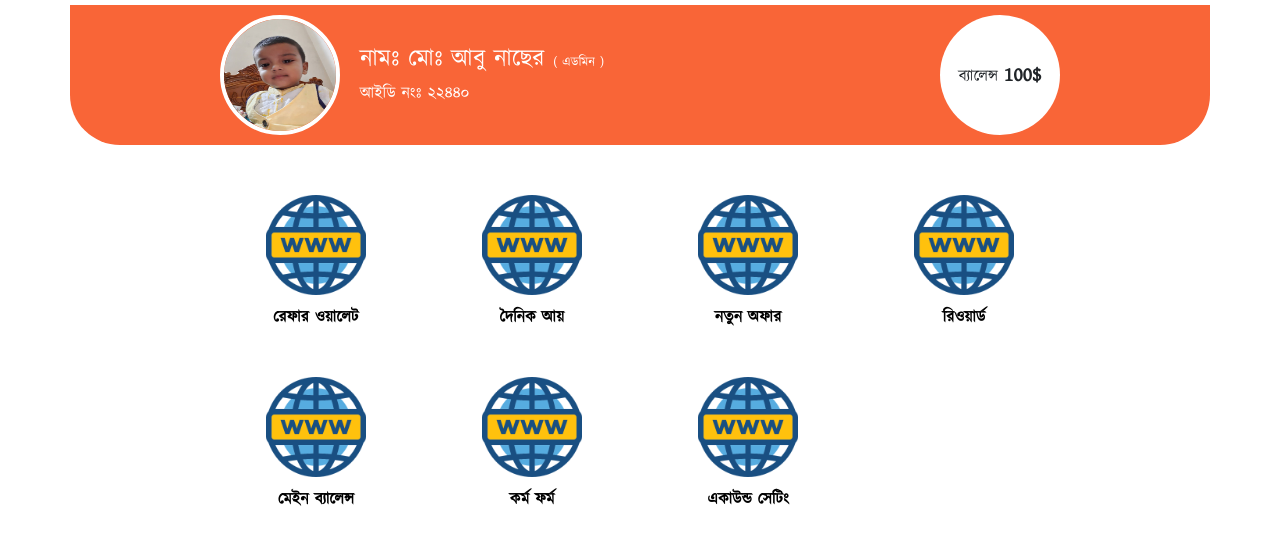
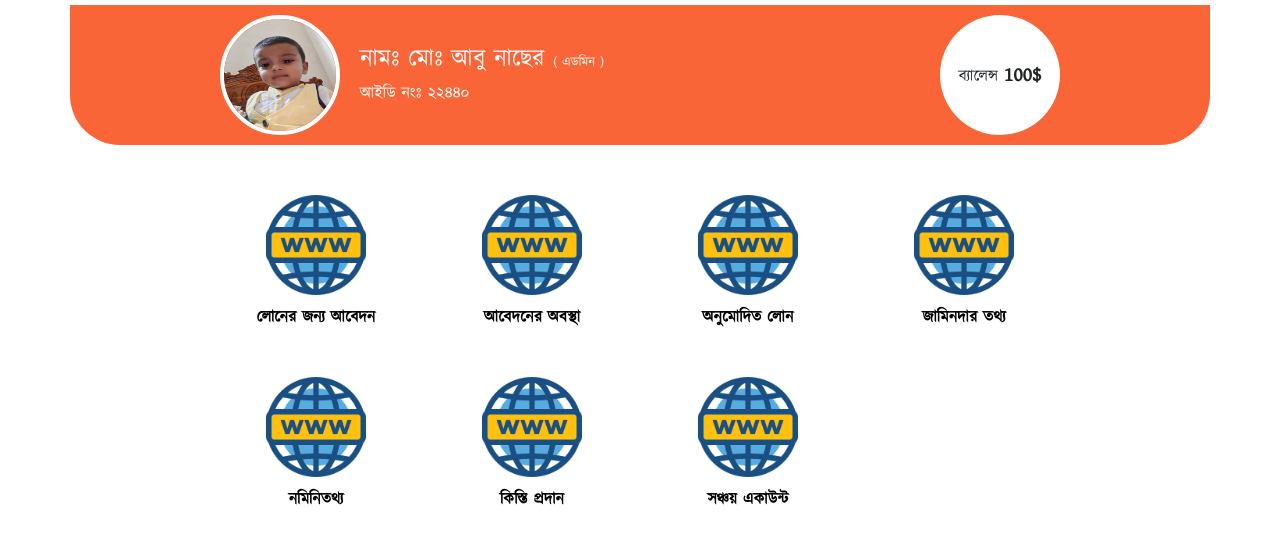
Before and after one commit to Ezaz1624/user-dashboard, a plain HTML site: page index.html in a window 1280 px wide. Shown: the top 556 px of the page. Drawn offline with nearby package versions, Linux system fonts and the light colour scheme; grey boxes are pictures that could not be loaded.

Commit message:
Add files via upload

```diff
--- a/index.html
+++ b/index.html
@@ -51,25 +51,25 @@
                   <div class="col-3">
                     <div class="option-box">
                         <img src="img/Capture.PNG" alt=""><br>
-                        <a href="#">রেফার ওয়ালেট</a>
+                        <a href="#">লো‌নের জন‌্য আ‌বেদন</a>
                     </div>
                   </div>
                   <div class="col-3">
                     <div class="option-box">
                         <img src="img/Capture.PNG" alt=""><br>
-                        <a href="#">দৈনিক আয় </a>
+                        <a href="#">আ‌বেদ‌নের অবস্থা </a>
                     </div>
                   </div>
                   <div class="col-3">
                     <div class="option-box">
                         <img src="img/Capture.PNG" alt=""><br>
-                        <a href="#">নতুন অফার </a>
+                        <a href="#">অনু‌মো‌দিত লোন </a>
                     </div>
                   </div>
                   <div class="col-3">
                     <div class="option-box">
                         <img src="img/Capture.PNG" alt=""><br>
-                        <a href="#">রিওয়ার্ড</a>
+                        <a href="#">জা‌মিনদার তথ্য </a>
                     </div>
                   </div>
               </div>
@@ -77,19 +77,19 @@
                   <div class="col-3">
                     <div class="option-box">
                         <img src="img/Capture.PNG" alt=""><br>
-                        <a href="#">মেইন ব্যালেন্স</a>
+                        <a href="#">ন‌মি‌নিতথ‌্য</a>
                     </div>
                   </div>
                   <div class="col-3">
                     <div class="option-box">
                         <img src="img/Capture.PNG" alt=""><br>
-                        <a href="#">কর্ম ফর্ম  </a>
+                        <a href="#">কি‌স্তি প্রদান </a>
                     </div>
                   </div>
                   <div class="col-3">
                     <div class="option-box">
                         <img src="img/Capture.PNG" alt=""><br>
-                        <a href="#">একাউন্ড সেটিং </a>
+                        <a href="#">সঞ্চয় একাউন্ট </a>
                     </div>
                   </div>
                   <div class="owl-carousel owl-theme pt-5">
@@ -122,7 +122,7 @@
                     <div class="col-3">
                       <div class="option-box">
                           <img src="img/Capture.PNG" alt=""><br>
-                          <a href="#">আরো</a>
+                          <a href="#">আরো..</a>
                       </div>
                     </div>
                 </div>
--- a/style.css
+++ b/style.css
@@ -98,6 +98,8 @@ ul{
      color: #F96537;
      transition: all 0.2s ease;
  }
+
+
  /* owl carousl css */
  .item img{
      width: 100%;
```
